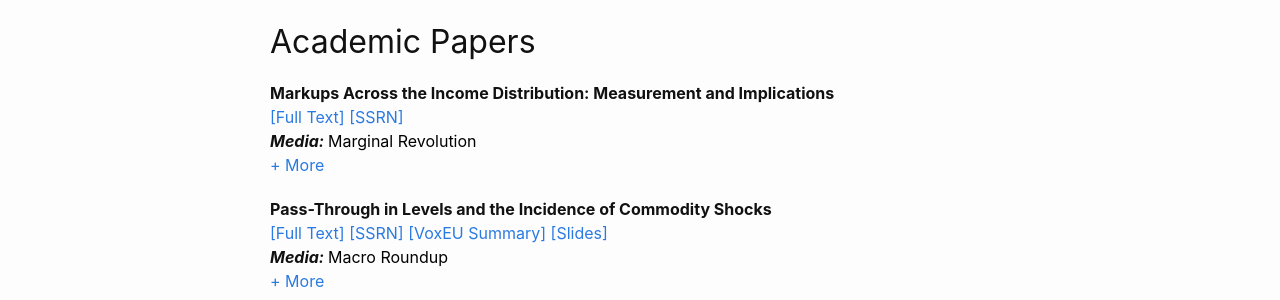
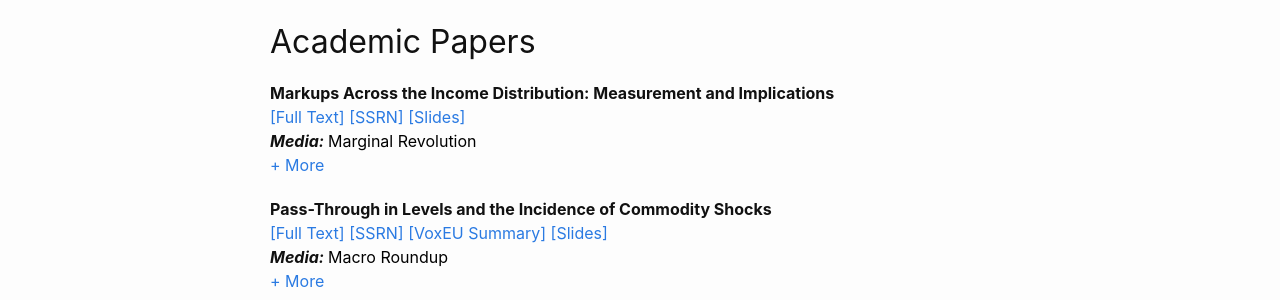
Before and after one commit to kunalsangani/kunalsangani.github.io, a Jekyll site: the page built from research.markdown, in a window 1280 px wide. Shown: the part 182-482 px from the top of the page. Built offline with Jekyll 4.4.1, drawn with Linux system fonts in a browser that asks for light colours; nearby versions of some CDN libraries.

Commit message:
Added slides

```diff
--- a/_data/research.yml
+++ b/_data/research.yml
@@ -11,6 +11,9 @@
         - ssrn:
           name: SSRN
           href: https://papers.ssrn.com/sol3/papers.cfm?abstract_id=4092068
+        - slides:
+          name: Slides
+          href: https://kunalsangani.com/files/slides/income_markups_slides_live.pdf
       coverage:
         - marginalrevolution:
           name: Marginal Revolution
```
Also changed, not shown: 3 other files.
